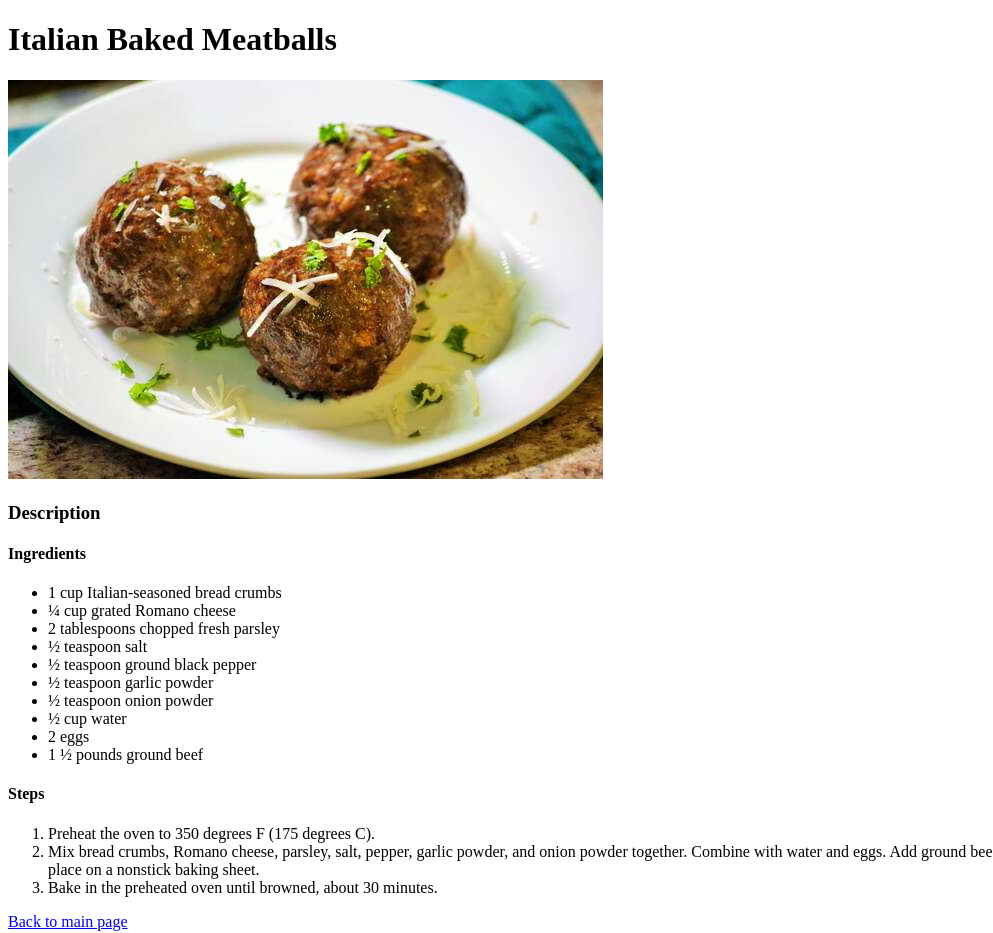
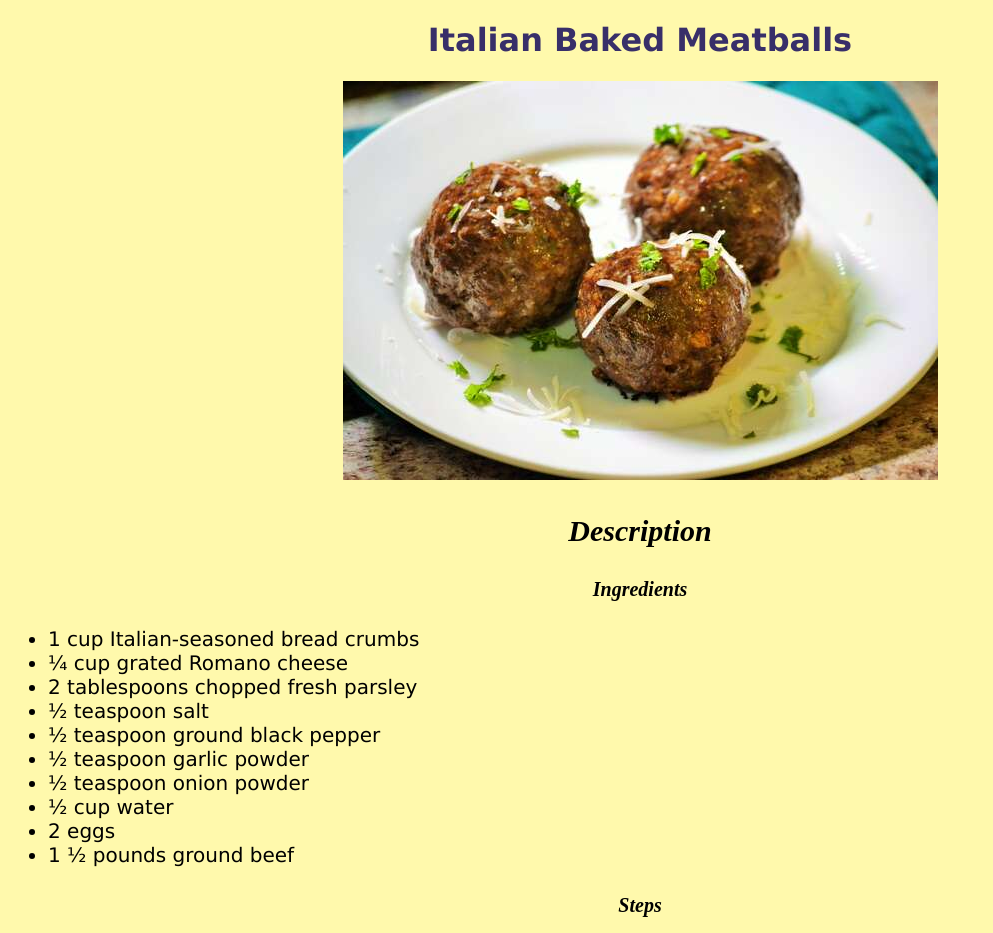
Before and after one commit to alexanderwro/odin-recipes, a plain HTML site: page recipes/meatballs.html in a window 1280 px wide. Shown: the top 933 px of the page, without its empty margins (0-993 px from the left). Drawn offline with Linux system fonts and the light colour scheme.

Commit message:
Added CSS

```diff
--- a/recipes/meatballs.html
+++ b/recipes/meatballs.html
@@ -3,12 +3,13 @@
 <head>
     <meta charset="UTF-8">
     <title>Italian Baked Meatballs</title>
+    <link rel="stylesheet" href="../style.css">
 </head>
 
 <body>
-    <h1>Italian Baked Meatballs</h1>
-    <img src="images/italian-baked-meatballs.jpeg" alt="Photo of italian baked meatballs">
-
+    <h1 class="header">Italian Baked Meatballs</h1>
+    <p class="img-center">
+    <img src="images/italian-baked-meatballs.jpeg" alt="Photo of italian baked meatballs"></p>
     <h3>Description</h3>
     <h4>Ingredients</h4>
 
--- /dev/null
+++ b/style.css
@@ -0,0 +1,40 @@
+.header {
+    text-align: center;
+    font-family: Verdana, Geneva, Tahoma, sans-serif;
+    color: rgb(56, 47, 105);
+}
+
+body {
+    background-color: #fff9ac;
+}
+
+.center-image {
+    display: block;
+    margin: 0 auto;
+
+}
+
+.img-center {
+    text-align: center;
+}
+
+ul li,
+ol li {
+    font-family: Verdana, sans-serif;
+    font-size: 20px;
+    color: black;
+}
+
+h3 {
+    font-size: 30px;
+    text-align: center;
+    font-family: "Times New Roman", serif;
+    font-style: italic;
+}
+
+h4 {
+    font-size: 20px;
+    text-align: center;
+    font-family: "Times New Roman", serif;
+    font-style: italic;
+}
```
Also changed, not shown: index.html (+5 -1 lines), recipes/bucatini.html (+3 -2 lines), recipes/lasagna.html (+3 -2 lines).
